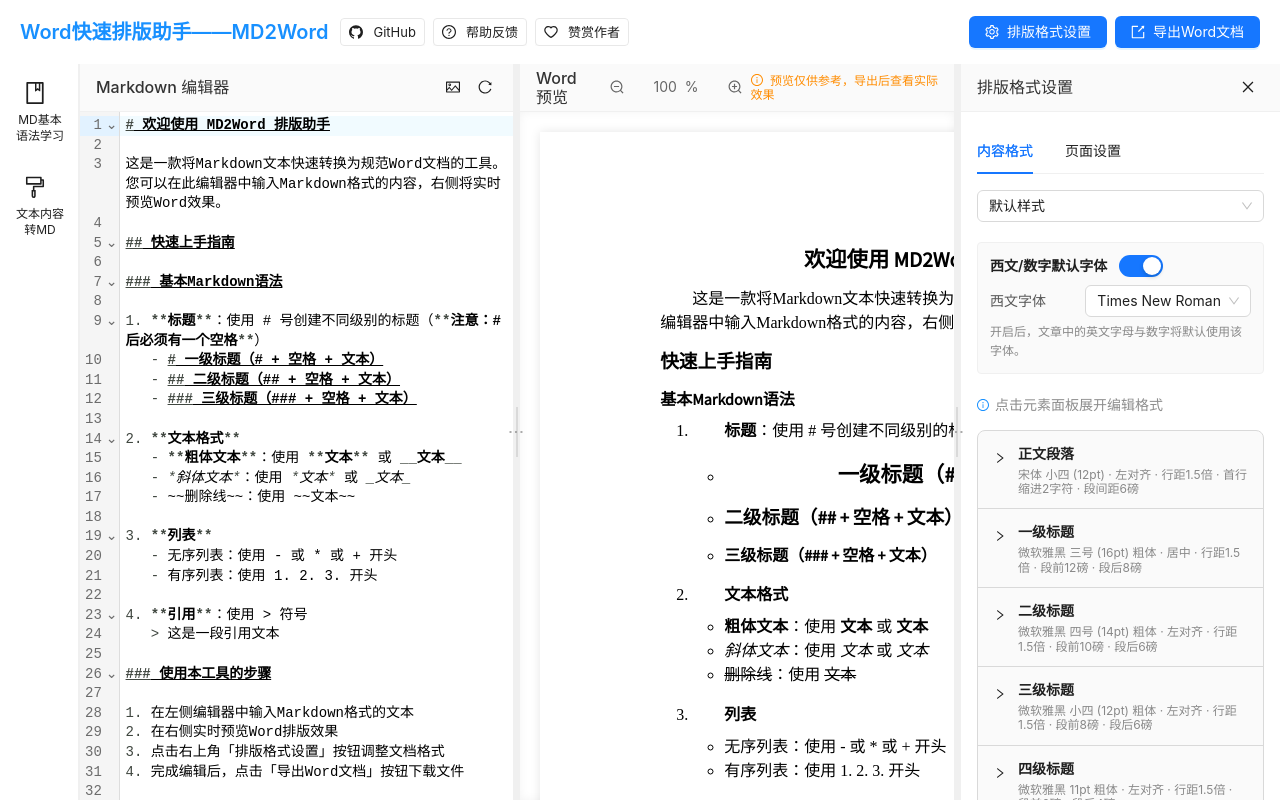
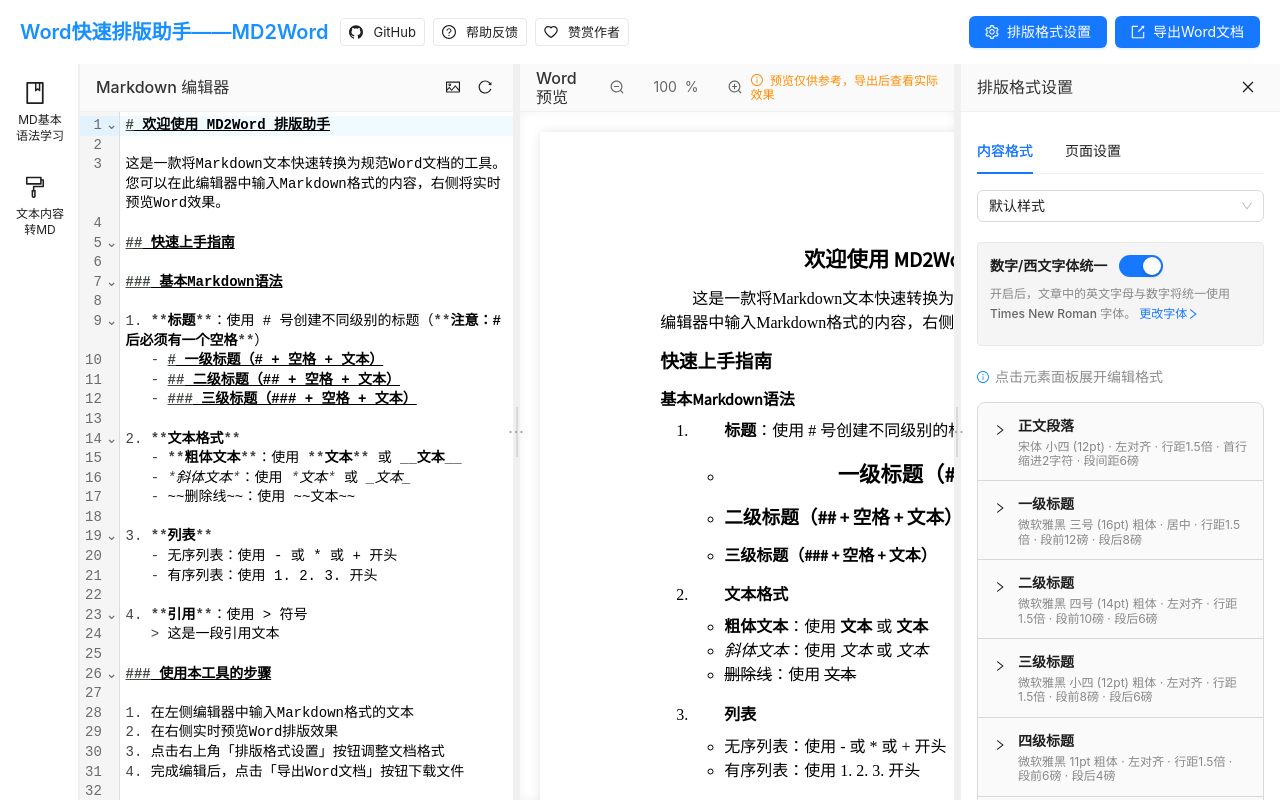
Before and after one commit to chenningling/MD2Word, a React (Create React App) app: page / in a window 1280 px wide. Built offline with nearby package versions, Linux system fonts and the light colour scheme; a web font is replaced by a local one.

Commit message:
数字西文模块样式调整

```diff
--- a/src/components/FormatSettings/FormatSettings.js
+++ b/src/components/FormatSettings/FormatSettings.js
@@ -1,6 +1,6 @@
 import React, { useState, useEffect, useRef } from 'react';
 import { Tabs, Select, Form, InputNumber, Button, Radio, Collapse, Typography, Modal, Input, message, Switch } from 'antd';
-import { CloseOutlined, SaveOutlined, PlusOutlined, DeleteOutlined, RedoOutlined, InfoCircleOutlined } from '@ant-design/icons';
+import { CloseOutlined, SaveOutlined, PlusOutlined, DeleteOutlined, RedoOutlined, InfoCircleOutlined, RightOutlined } from '@ant-design/icons';
 import styled from 'styled-components';
 import { useDocument } from '../../contexts/DocumentContext/DocumentContext';
 import { FONT_OPTIONS, getPreviewFontFamily } from '../../utils/fontUtils';
@@ -286,6 +286,8 @@ const FormatSettings = ({ visible, toggleSettings }) => {
   const [customFontSizes, setCustomFontSizes] = useState([]);
   // 添加设置是否被修改的状态
   const [isSettingsChanged, setIsSettingsChanged] = useState(false);
+  // 添加西文字体选择器展开状态
+  const [latinFontExpanded, setLatinFontExpanded] = useState(false);
 
   // 当formatSettings.template变化时更新选择器显示
   useEffect(() => {
@@ -751,12 +753,12 @@ const FormatSettings = ({ visible, toggleSettings }) => {
             <div style={{
               marginBottom: '16px',
               padding: '12px',
-              background: '#fafafa',
-              border: '1px solid #f0f0f0',
+              background: '#f5f5f5',
+              border: '1px solid #e8e8e8',
               borderRadius: '4px'
             }}>
               <div style={{ display: 'flex', alignItems: 'center', gap: 12, marginBottom: 8 }}>
-                <Text strong>西文/数字默认字体</Text>
+                <Text strong>数字/西文字体统一</Text>
                 <Switch
                   checked={formatSettings.latin?.enabled ?? true}
                   onChange={(checked) => {
@@ -768,10 +770,39 @@ const FormatSettings = ({ visible, toggleSettings }) => {
                   }}
                 />
               </div>
-              <div style={{ display: 'flex', gap: 8, alignItems: 'center' }}>
-                <div style={{ width: 120, color: 'rgba(0,0,0,0.65)' }}>西文字体</div>
+              <div style={{ fontSize: 12, color: '#888', marginBottom: 8 }}>
+                开启后，文章中的英文字母与数字将统一使用 <span style={{ fontWeight: 500, color: '#666' }}>{formatSettings.latin?.fontFamily ?? 'Times New Roman'}</span> 字体。
+                <Button
+                  type="link"
+                  size="small"
+                  style={{ padding: 0, height: 'auto', fontSize: 12, marginLeft: 2 }}
+                  onClick={() => setLatinFontExpanded(!latinFontExpanded)}
+                >
+                  {latinFontExpanded ? '收起' : '更改字体'}
+                  <RightOutlined
+                    style={{
+                      marginLeft: -8,
+                      transform: latinFontExpanded ? 'rotate(90deg)' : 'rotate(0deg)',
+                      transition: 'transform 0.2s ease'
+                    }}
+                  />
+                </Button>
+              </div>
+              {latinFontExpanded && (
+                <div style={{
+                  display: 'flex',
+                  gap: 8,
+                  alignItems: 'center',
+                  padding: '8px 12px',
+                  background: 'rgba(255, 255, 255, 0.8)',
+                  borderRadius: '4px',
+                  border: '1px solid #e8e8e8',
+                  marginBottom: 8
+                }}>
+                  <div style={{ width: 80, color: 'rgba(0,0,0,0.65)', fontSize: 12 }}>西文字体</div>
                   <Select
                     style={{ flex: 1 }}
+                    size="small"
                     value={formatSettings.latin?.fontFamily ?? 'Times New Roman'}
                     onChange={(value) => {
                       const newSettings = { ...formatSettings };
@@ -789,9 +820,7 @@ const FormatSettings = ({ visible, toggleSettings }) => {
                     ))}
                   </Select>
                 </div>
-              <div style={{ fontSize: 12, color: '#888', marginTop: 6 }}>
-                开启后，文章中的英文字母与数字将默认使用该字体。
-              </div>
+              )}
             </div>
 
             <CollapseHint>
```
Lines whose indentation alone changed are shown as unchanged.
